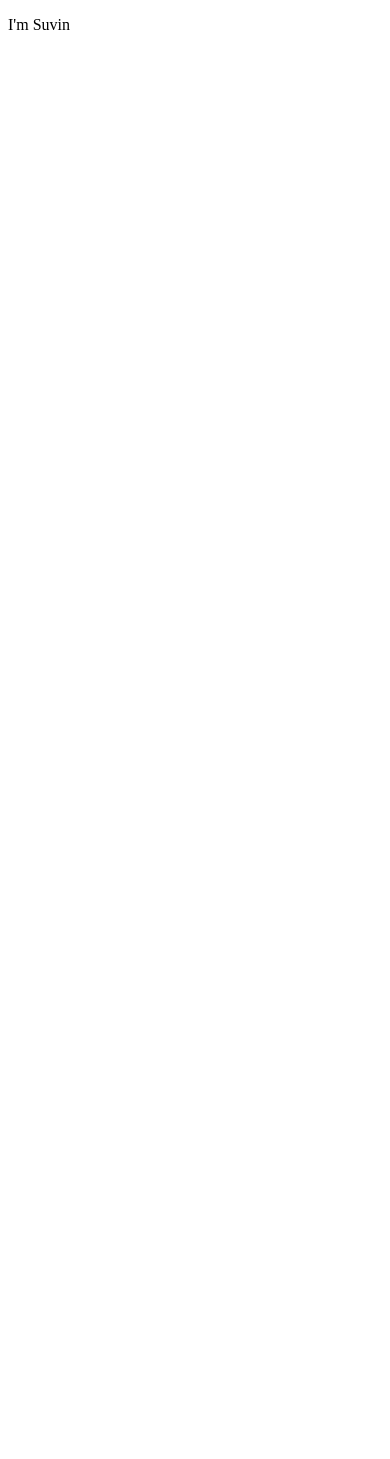
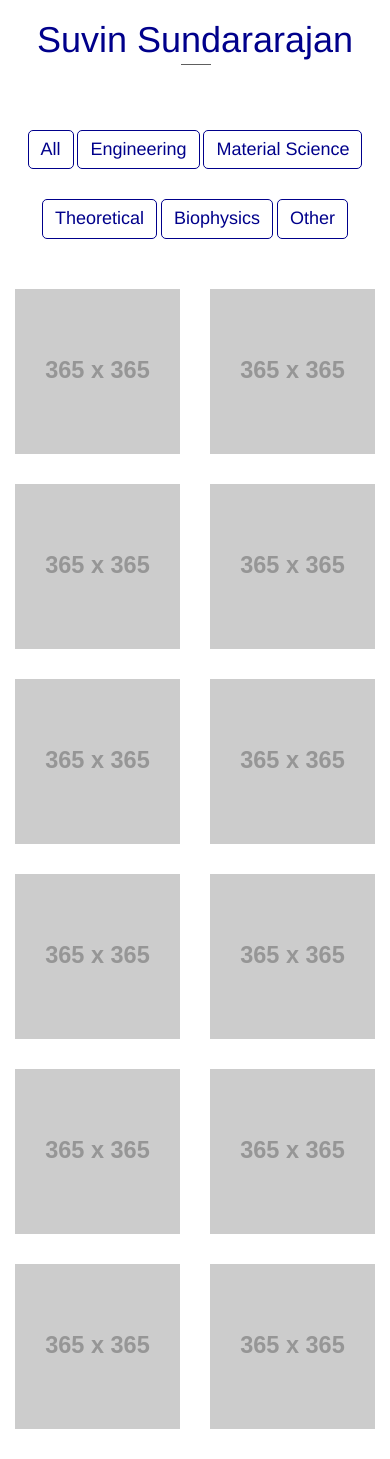
Before and after one commit to SuvinSundararajan/SuvinSundararajan.github.io, a plain HTML site: page index.html in a window 390 px wide. Before the commit the page ends 844 px from the top, so only its background shows below. Drawn offline with nearby package versions, Linux system fonts and the light colour scheme; placeholder pictures from the web are drawn by us.

Commit message:
Organizable Portfolio
Using Bootstrap, first iteration.

```diff
--- a/index.html
+++ b/index.html
@@ -1,9 +1,180 @@
-<!DOCTYPE html>
-<html>
-    <head>
-        <title>Hello</title>
-    </head>
-    <body>
-        <p>I'm Suvin</p>
-    </body>
-</html>
+<html lang="en"><head>
+    <meta charset="utf-8">
+    <!-- This file has been downloaded from Bootsnipp.com. Enjoy! -->
+    <title>Portfolio Gallery with filtering category - Bootsnipp.com</title>
+        <meta name="viewport" content="width=device-width, initial-scale=1">
+    <link href="http://maxcdn.bootstrapcdn.com/bootstrap/3.3.0/css/bootstrap.min.css" rel="stylesheet">
+    <style type="text/css">
+
+.gallery-title
+{
+    font-size: 36px;
+    color: #00008b;
+    text-align: center;
+    font-weight: 500;
+    margin-bottom: 70px;
+}
+.gallery-title:after {
+    content: "";
+    position: absolute;
+    width: 7.5%;
+    left: 46.5%;
+    height: 45px;
+    border-bottom: 1px solid #5e5e5e;
+}
+.filter-button
+{
+    font-size: 18px;
+    border: 1px solid #00008b;
+    border-radius: 5px;
+    text-align: center;
+    color: #00008b;
+    margin-bottom: 30px;
+
+}
+.filter-button:hover
+{
+    font-size: 18px;
+    border: 1px solid #00008b;
+    border-radius: 5px;
+    text-align: center;
+    color: #ffffff;
+    background-color: #00008b;
+
+}
+.btn-default:active .filter-button:active
+{
+    background-color: #00008b;
+    color: white;
+}
+
+.port-image
+{
+    width: 100%;
+}
+
+
+img:hover {
+    -webkit-filter: brightness(70%);
+    -webkit-transition: all 0.5s ease;
+    -moz-transition: all 0.5s ease;
+    -o-transition: all 0.5s ease;
+    -ms-transition: all 0.5s ease;
+    transition: all 0.5s ease;
+}
+
+.gallery_product
+{
+    margin-bottom: 30px;
+}
+
+    </style>
+    <script src="http://code.jquery.com/jquery-1.11.1.min.js"></script>
+    <script src="http://maxcdn.bootstrapcdn.com/bootstrap/3.3.0/js/bootstrap.min.js"></script>
+</head>
+<body>
+
+
+
+
+
+ <div class="container">
+        <div class="row">
+        <div class="gallery col-lg-12 col-md-12 col-sm-12 col-xs-12">
+            <h1 class="gallery-title">Suvin Sundararajan</h1>
+        </div>
+
+        <div align="center">
+            <button class="btn btn-default filter-button" data-filter="all">All</button>
+            <button class="btn btn-default filter-button" data-filter="hdpe">Engineering</button>
+            <button class="btn btn-default filter-button" data-filter="sprinkle">Material Science</button>
+            <button class="btn btn-default filter-button" data-filter="spray">Theoretical</button>
+            <button class="btn btn-default filter-button" data-filter="irrigation">Biophysics</button>
+            <button class="btn btn-default filter-button" data-filter="irrigation">Other</button>
+        </div>
+        <br>
+
+
+
+            <div class="gallery_product col-lg-4 col-md-4 col-sm-4 col-xs-6 filter hdpe" style="display: none;">
+                <a href="projects\fdm2019.html"><img src="http://fakeimg.pl/365x365/" class="img-responsive"></a>
+            </div>
+
+            <div class="gallery_product col-lg-4 col-md-4 col-sm-4 col-xs-6 filter sprinkle" style="display: none;">
+                <img src="http://fakeimg.pl/365x365/" class="img-responsive">
+            </div>
+
+            <div class="gallery_product col-lg-4 col-md-4 col-sm-4 col-xs-6 filter hdpe" style="display: none;">
+                <img src="http://fakeimg.pl/365x365/" class="img-responsive">
+            </div>
+
+            <div class="gallery_product col-lg-4 col-md-4 col-sm-4 col-xs-6 filter irrigation" style="display: block;">
+                <img src="http://fakeimg.pl/365x365/" class="img-responsive">
+            </div>
+
+            <div class="gallery_product col-lg-4 col-md-4 col-sm-4 col-xs-6 filter spray" style="display: none;">
+                <img src="http://fakeimg.pl/365x365/" class="img-responsive">
+            </div>
+
+            <div class="gallery_product col-lg-4 col-md-4 col-sm-4 col-xs-6 filter irrigation" style="display: block;">
+                <img src="http://fakeimg.pl/365x365/" class="img-responsive">
+            </div>
+
+            <div class="gallery_product col-lg-4 col-md-4 col-sm-4 col-xs-6 filter spray" style="display: none;">
+                <img src="http://fakeimg.pl/365x365/" class="img-responsive">
+            </div>
+
+            <div class="gallery_product col-lg-4 col-md-4 col-sm-4 col-xs-6 filter irrigation" style="display: block;">
+                <img src="http://fakeimg.pl/365x365/" class="img-responsive">
+            </div>
+
+            <div class="gallery_product col-lg-4 col-md-4 col-sm-4 col-xs-6 filter irrigation" style="display: block;">
+                <img src="http://fakeimg.pl/365x365/" class="img-responsive">
+            </div>
+
+            <div class="gallery_product col-lg-4 col-md-4 col-sm-4 col-xs-6 filter hdpe" style="display: none;">
+                <img src="http://fakeimg.pl/365x365/" class="img-responsive">
+            </div>
+
+            <div class="gallery_product col-lg-4 col-md-4 col-sm-4 col-xs-6 filter spray" style="display: none;">
+                <img src="http://fakeimg.pl/365x365/" class="img-responsive">
+            </div>
+
+            <div class="gallery_product col-lg-4 col-md-4 col-sm-4 col-xs-6 filter sprinkle" style="display: none;">
+                <img src="http://fakeimg.pl/365x365/" class="img-responsive">
+            </div>
+        </div>
+    </div>
+
+
+<script type="text/javascript">
+$(document).ready(function(){
+$('.filter').show('1000');
+    $(".filter-button").click(function(){
+        var value = $(this).attr('data-filter');
+
+        if(value == "all")
+        {
+            $('.filter').show('1000');
+        }
+        else
+        {
+            $(".filter").not('.'+value).hide('3000');
+            $('.filter').filter('.'+value).show('3000');
+        }
+    });
+
+
+    if ($(".filter-button").removeClass("active")) {
+$(this).removeClass("active");
+}
+$(this).addClass("active");
+
+
+
+
+});
+</script>
+
+
+</body></html>
```
Also changed, not shown: projects/fdm2019.html (added, +12 -0 lines).
